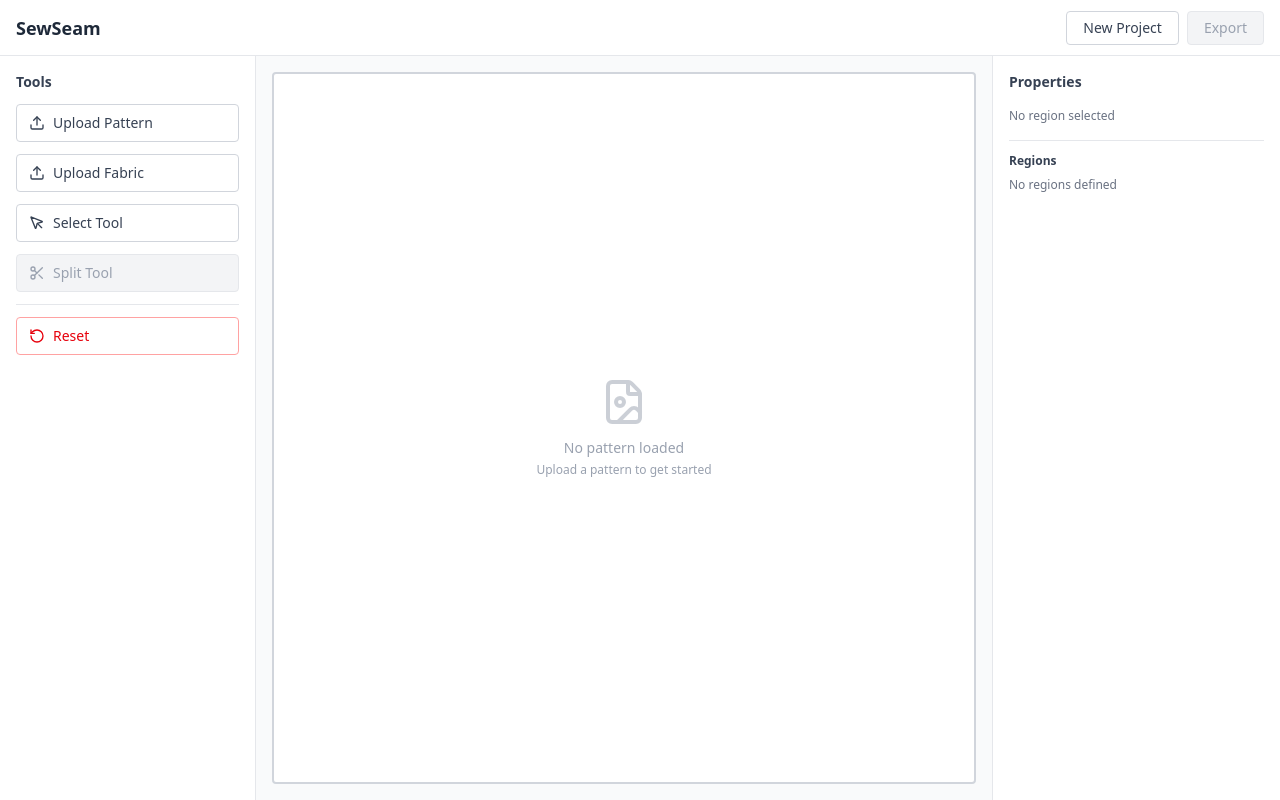
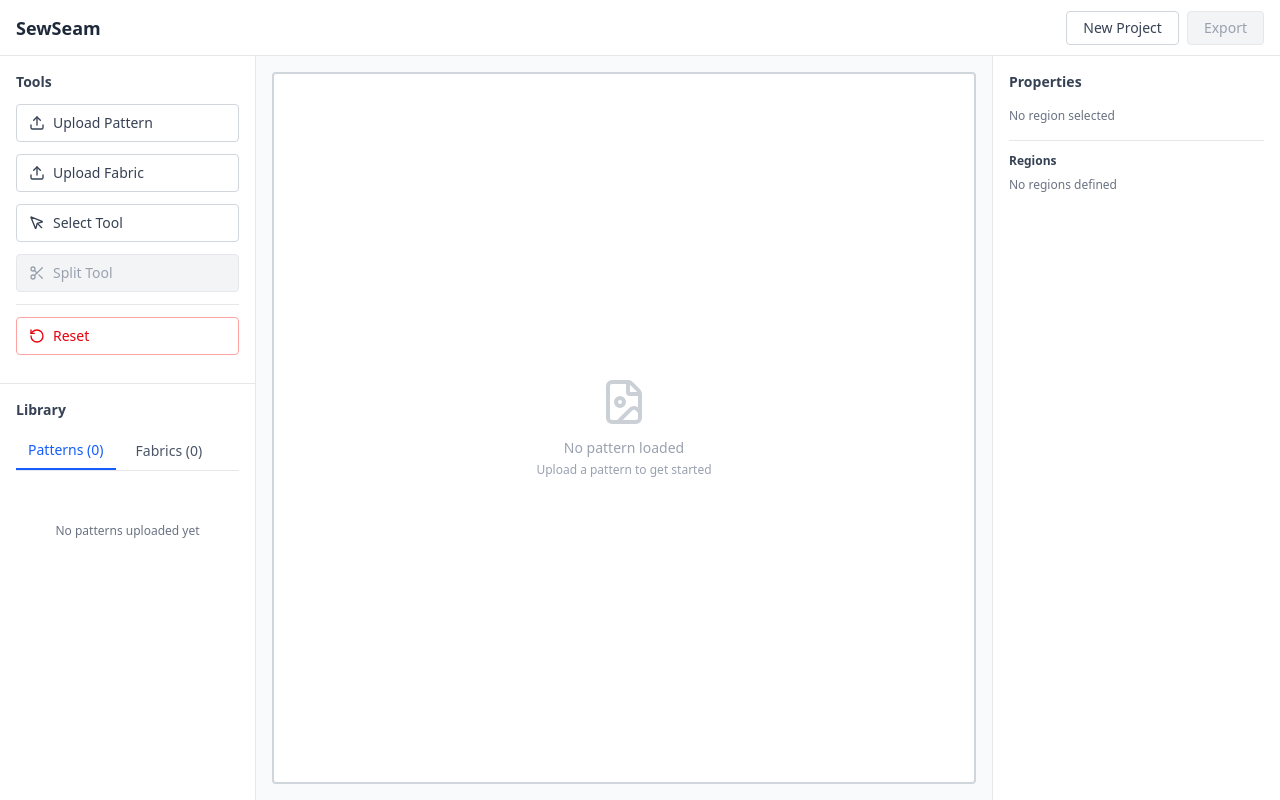
Before and after one commit to zgraper/SewSeam, a React (Vite) app: page / in a window 1280 px wide. Built offline with nearby package versions, Linux system fonts and the light colour scheme.

Commit message:
Implement fabric and pattern library with tabbed UI
Co-authored-by: zgraper <140205984+zgraper@users.noreply.github.com>

```diff
--- a/src/App.tsx
+++ b/src/App.tsx
@@ -1,6 +1,7 @@
 import { useStore } from './store';
 import TopBar from './components/TopBar';
 import ToolsPanel from './components/ToolsPanel';
+import LibraryPanel from './components/LibraryPanel';
 import Workspace from './components/Workspace';
 import PropertiesPanel from './components/PropertiesPanel';
 import MobileToolbar, { MobileDrawer } from './components/MobileToolbar';
@@ -14,9 +15,11 @@ function App() {
 
       {/* Desktop 3-column layout */}
       <div className="flex-1 flex overflow-hidden">
-        {/* Left Panel - Tools (hidden on mobile) */}
+        {/* Left Panel - Tools and Library (hidden on mobile) */}
         <aside className="hidden md:block w-64 bg-white border-r border-gray-200 overflow-y-auto">
           <ToolsPanel />
+          <div className="border-t border-gray-200" />
+          <LibraryPanel />
         </aside>
 
         {/* Center - Workspace */}
@@ -37,9 +40,11 @@ function App() {
       <MobileDrawer
         isOpen={ui.activeDrawer === 'tools'}
         onClose={() => setActiveDrawer(null)}
-        title="Tools"
+        title="Tools & Library"
       >
         <ToolsPanel />
+        <div className="border-t border-gray-200" />
+        <LibraryPanel />
       </MobileDrawer>
 
       <MobileDrawer
--- /dev/null
+++ b/src/components/LibraryPanel.tsx
@@ -0,0 +1,171 @@
+import { useState } from 'react';
+import { useStore } from '../store';
+import { X } from 'lucide-react';
+
+type TabType = 'patterns' | 'fabrics';
+
+export default function LibraryPanel() {
+  const [activeTab, setActiveTab] = useState<TabType>('patterns');
+  const {
+    patterns,
+    fabrics,
+    selectedPatternId,
+    selectedFabricId,
+    setSelectedPatternId,
+    setSelectedFabricId,
+    removePattern,
+    removeFabric
+  } = useStore();
+
+  const renderPatterns = () => {
+    if (patterns.length === 0) {
+      return (
+        <p className="text-xs text-gray-500 text-center py-8">
+          No patterns uploaded yet
+        </p>
+      );
+    }
+
+    return (
+      <div className="grid grid-cols-2 gap-3">
+        {patterns.map((pattern) => (
+          <div
+            key={pattern.id}
+            className={`relative group cursor-pointer rounded-lg border-2 transition-all ${
+              selectedPatternId === pattern.id
+                ? 'border-blue-500 shadow-md'
+                : 'border-gray-200 hover:border-gray-300'
+            }`}
+            onClick={() => setSelectedPatternId(pattern.id)}
+          >
+            {/* Thumbnail */}
+            <div className="aspect-square bg-gray-100 rounded-t-lg overflow-hidden flex items-center justify-center">
+              {pattern.type === 'svg' && pattern.svgText ? (
+                <div
+                  className="w-full h-full p-2"
+                  dangerouslySetInnerHTML={{ __html: pattern.svgText }}
+                />
+              ) : pattern.type === 'image' && pattern.imageUrl ? (
+                <img
+                  src={pattern.imageUrl}
+                  alt={pattern.name}
+                  className="w-full h-full object-cover"
+                />
+              ) : (
+                <span className="text-gray-400 text-xs">No preview</span>
+              )}
+            </div>
+
+            {/* Name */}
+            <div className="px-2 py-1.5 bg-white rounded-b-lg">
+              <p className="text-xs text-gray-700 truncate" title={pattern.name}>
+                {pattern.name}
+              </p>
+            </div>
+
+            {/* Delete button */}
+            <button
+              onClick={(e) => {
+                e.stopPropagation();
+                removePattern(pattern.id);
+              }}
+              className="absolute top-1 right-1 p-1 bg-red-500 text-white rounded opacity-0 group-hover:opacity-100 transition-opacity"
+              title="Delete pattern"
+            >
+              <X size={12} />
+            </button>
+          </div>
+        ))}
+      </div>
+    );
+  };
+
+  const renderFabrics = () => {
+    if (fabrics.length === 0) {
+      return (
+        <p className="text-xs text-gray-500 text-center py-8">
+          No fabrics uploaded yet
+        </p>
+      );
+    }
+
+    return (
+      <div className="grid grid-cols-2 gap-3">
+        {fabrics.map((fabric) => (
+          <div
+            key={fabric.id}
+            className={`relative group cursor-pointer rounded-lg border-2 transition-all ${
+              selectedFabricId === fabric.id
+                ? 'border-blue-500 shadow-md'
+                : 'border-gray-200 hover:border-gray-300'
+            }`}
+            onClick={() => setSelectedFabricId(fabric.id)}
+          >
+            {/* Thumbnail */}
+            <div className="aspect-square bg-gray-100 rounded-t-lg overflow-hidden">
+              <img
+                src={fabric.imageUrl}
+                alt={fabric.name}
+                className="w-full h-full object-cover"
+              />
+            </div>
+
+            {/* Name */}
+            <div className="px-2 py-1.5 bg-white rounded-b-lg">
+              <p className="text-xs text-gray-700 truncate" title={fabric.name}>
+                {fabric.name}
+              </p>
+            </div>
+
+            {/* Delete button */}
+            <button
+              onClick={(e) => {
+                e.stopPropagation();
+                removeFabric(fabric.id);
+              }}
+              className="absolute top-1 right-1 p-1 bg-red-500 text-white rounded opacity-0 group-hover:opacity-100 transition-opacity"
+              title="Delete fabric"
+            >
+              <X size={12} />
+            </button>
+          </div>
+        ))}
+      </div>
+    );
+  };
+
+  return (
+    <div className="p-4 space-y-3">
+      <h2 className="text-sm font-semibold text-gray-700">Library</h2>
+
+      {/* Tabs */}
+      <div className="flex gap-2 border-b border-gray-200">
+        <button
+          onClick={() => setActiveTab('patterns')}
+          className={`px-3 py-2 text-sm font-medium transition-colors ${
+            activeTab === 'patterns'
+              ? 'text-blue-600 border-b-2 border-blue-600'
+              : 'text-gray-600 hover:text-gray-800'
+          }`}
+        >
+          Patterns ({patterns.length})
+        </button>
+        <button
+          onClick={() => setActiveTab('fabrics')}
+          className={`px-3 py-2 text-sm font-medium transition-colors ${
+            activeTab === 'fabrics'
+              ? 'text-blue-600 border-b-2 border-blue-600'
+              : 'text-gray-600 hover:text-gray-800'
+          }`}
+        >
+          Fabrics ({fabrics.length})
+        </button>
+      </div>
+
+      {/* Tab content */}
+      <div className="pt-2">
+        {activeTab === 'patterns' ? renderPatterns() : renderFabrics()}
+      </div>
+    </div>
+  );
+}
--- a/src/components/ToolsPanel.tsx
+++ b/src/components/ToolsPanel.tsx
@@ -3,7 +3,7 @@ import { useStore } from '../store';
 import { useRef } from 'react';
 
 export default function ToolsPanel() {
-  const { setPattern, setFabric, reset } = useStore();
+  const { addPattern, addFabric, reset } = useStore();
   const patternInputRef = useRef<HTMLInputElement>(null);
   const fabricInputRef = useRef<HTMLInputElement>(null);
 
@@ -16,7 +16,8 @@ export default function ToolsPanel() {
     if (file.type === 'image/svg+xml' || file.name.endsWith('.svg')) {
       reader.onload = (event) => {
         const svgText = event.target?.result as string;
-        setPattern({
+        addPattern({
+          id: crypto.randomUUID(),
           name: file.name,
           type: 'svg',
           svgText,
@@ -26,7 +27,8 @@ export default function ToolsPanel() {
     } else if (file.type.startsWith('image/')) {
       reader.onload = (event) => {
         const imageUrl = event.target?.result as string;
-        setPattern({
+        addPattern({
+          id: crypto.randomUUID(),
           name: file.name,
           type: 'image',
           imageUrl,
@@ -34,6 +36,9 @@ export default function ToolsPanel() {
       };
       reader.readAsDataURL(file);
     }
+
+    // Reset input so the same file can be uploaded again
+    e.target.value = '';
   };
 
   const handleFabricUpload = (e: React.ChangeEvent<HTMLInputElement>) => {
@@ -43,12 +48,16 @@ export default function ToolsPanel() {
     const reader = new FileReader();
     reader.onload = (event) => {
       const imageUrl = event.target?.result as string;
-      setFabric({
+      addFabric({
+        id: crypto.randomUUID(),
         name: file.name,
         imageUrl,
       });
     };
     reader.readAsDataURL(file);
+
+    // Reset input so the same file can be uploaded again
+    e.target.value = '';
   };
 
   return (
--- a/src/components/Workspace.tsx
+++ b/src/components/Workspace.tsx
@@ -4,8 +4,8 @@ import WorkspaceStage from './WorkspaceStage';
 import { useRef, useEffect } from 'react';
 
 export default function Workspace() {
-  const pattern = useStore((state) => state.pattern);
-  const addRegion = useStore((state) => state.addRegion);
+  const { patterns, selectedPatternId, addRegion } = useStore();
+  const pattern = patterns.find((p) => p.id === selectedPatternId);
   const svgContainerRef = useRef<SVGGElement>(null);
   const prevPatternRef = useRef<string | null>(null);
 
--- a/src/components/WorkspaceStage.tsx
+++ b/src/components/WorkspaceStage.tsx
@@ -17,7 +17,8 @@ export default function WorkspaceStage({ children }: WorkspaceStageProps) {
   const regions = useStore((state) => state.regions);
   const selectedRegionId = useStore((state) => state.selectedRegionId);
   const setSelectedRegionId = useStore((state) => state.setSelectedRegionId);
-  const fabric = useStore((state) => state.fabric);
+  const { fabrics, selectedFabricId } = useStore();
+  const fabric = fabrics.find((f) => f.id === selectedFabricId);
   const [transform, setTransform] = useState<Transform>({ x: 0, y: 0, scale: 1 });
   const [isPanning, setIsPanning] = useState(false);
   const [startPoint, setStartPoint] = useState({ x: 0, y: 0 });
--- a/src/store.ts
+++ b/src/store.ts
@@ -1,6 +1,7 @@
 import { create } from 'zustand';
 
 export interface Pattern {
+  id: string;
   name: string;
   type: 'svg' | 'image';
   svgText?: string;
@@ -8,6 +9,7 @@ export interface Pattern {
 }
 
 export interface Fabric {
+  id: string;
   name: string;
   imageUrl: string;
 }
@@ -30,8 +32,10 @@ export interface Region {
 export type DrawerType = 'tools' | 'regions' | 'properties' | null;
 
 interface AppState {
-  pattern: Pattern | null;
-  fabric: Fabric | null;
+  patterns: Pattern[];
+  fabrics: Fabric[];
+  selectedPatternId: string | null;
+  selectedFabricId: string | null;
   regions: Region[];
   selectedRegionId: string | null;
   ui: {
@@ -39,8 +43,12 @@ interface AppState {
   };
 
   // Actions
-  setPattern: (pattern: Pattern | null) => void;
-  setFabric: (fabric: Fabric | null) => void;
+  addPattern: (pattern: Pattern) => void;
+  removePattern: (id: string) => void;
+  addFabric: (fabric: Fabric) => void;
+  removeFabric: (id: string) => void;
+  setSelectedPatternId: (id: string | null) => void;
+  setSelectedFabricId: (id: string | null) => void;
   addRegion: (region: Region) => void;
   updateRegion: (id: string, updates: Partial<Region>) => void;
   removeRegion: (id: string) => void;
@@ -50,8 +58,10 @@ interface AppState {
 }
 
 const initialState = {
-  pattern: null,
-  fabric: null,
+  patterns: [],
+  fabrics: [],
+  selectedPatternId: null,
+  selectedFabricId: null,
   regions: [],
   selectedRegionId: null,
   ui: {
@@ -62,8 +72,20 @@ const initialState = {
 export const useStore = create<AppState>((set) => ({
   ...initialState,
 
-  setPattern: (pattern) => set({ pattern }),
-  setFabric: (fabric) => set({ fabric }),
+  addPattern: (pattern) => set((state) => ({ patterns: [...state.patterns, pattern] })),
+  removePattern: (id) =>
+    set((state) => ({
+      patterns: state.patterns.filter((p) => p.id !== id),
+      selectedPatternId: state.selectedPatternId === id ? null : state.selectedPatternId,
+    })),
+  addFabric: (fabric) => set((state) => ({ fabrics: [...state.fabrics, fabric] })),
+  removeFabric: (id) =>
+    set((state) => ({
+      fabrics: state.fabrics.filter((f) => f.id !== id),
+      selectedFabricId: state.selectedFabricId === id ? null : state.selectedFabricId,
+    })),
+  setSelectedPatternId: (id) => set({ selectedPatternId: id }),
+  setSelectedFabricId: (id) => set({ selectedFabricId: id }),
   addRegion: (region) => set((state) => ({ regions: [...state.regions, region] })),
   updateRegion: (id, updates) =>
     set((state) => ({
```
